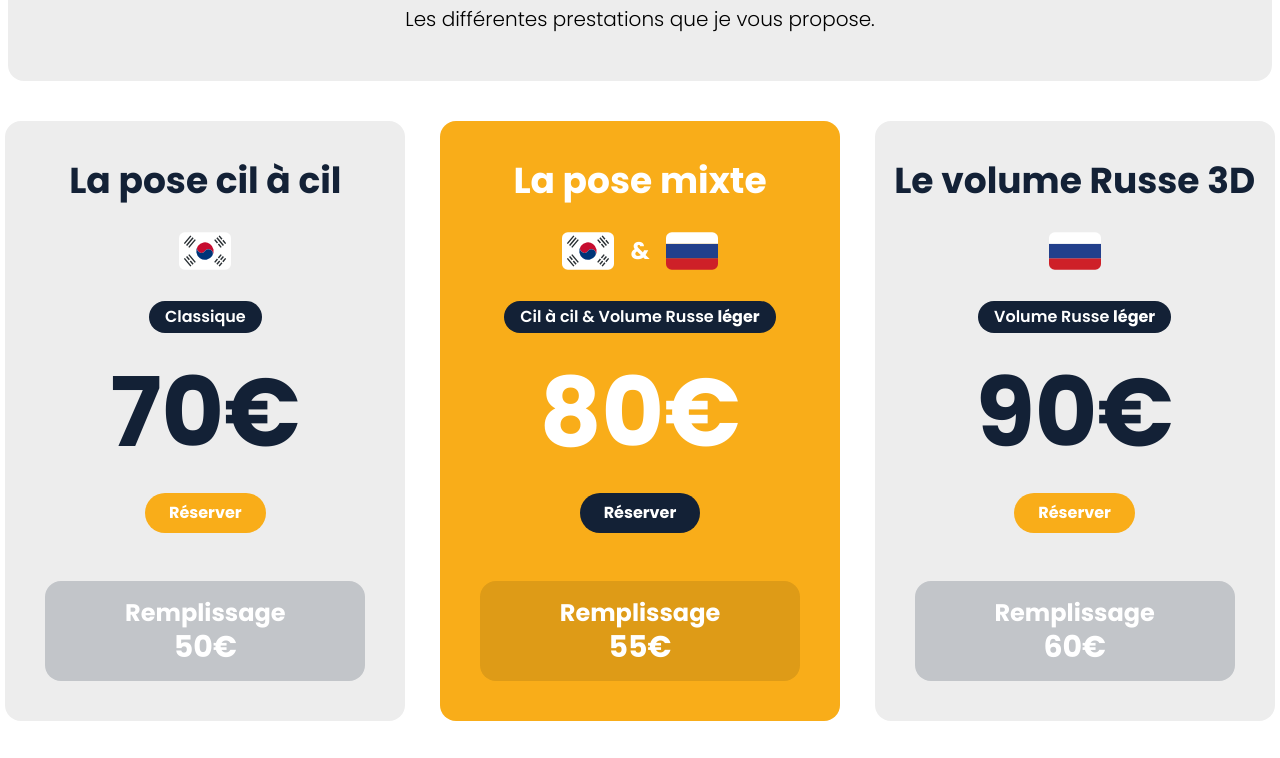
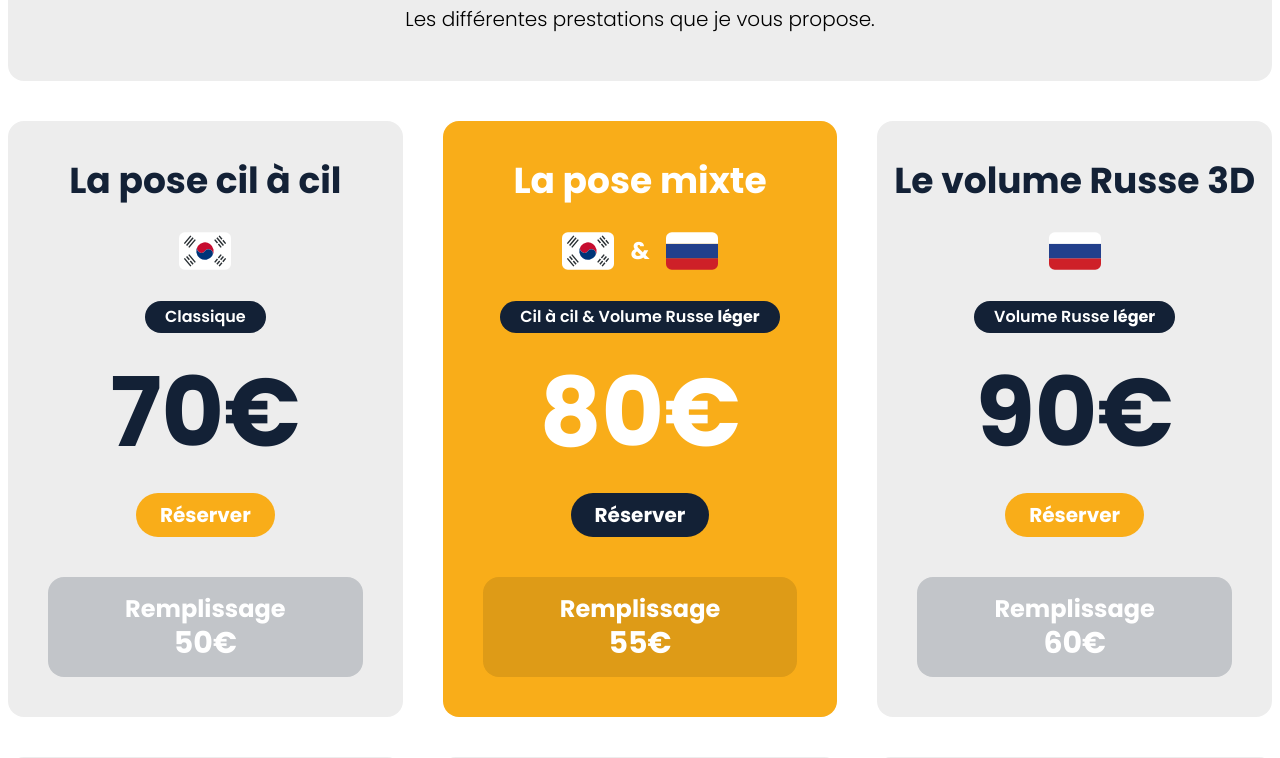
Before and after one commit to generalentropy/auxyeuxdiris, a React (Vite) app: page / in a window 1280 px wide. Shown: the part 1857-2615 px from the top of the page. Built offline with nearby package versions, Linux system fonts and the light colour scheme.

Commit message:
update card

```diff
--- a/src/components/PriceCard.jsx
+++ b/src/components/PriceCard.jsx
@@ -22,7 +22,7 @@ function PriceCard({ card }) {
   return (
     <div
       className={classNames(
-        "flex h-auto w-[320px] flex-col items-center rounded-2xl pt-10 xs:h-[600px] xs:w-[400px]",
+        "flex h-auto w-full max-w-[400px] flex-col items-center rounded-2xl pt-10",
         {
           "bg-accent": isAccent,
           "bg-lightGrey": !isAccent,
@@ -41,7 +41,7 @@ function PriceCard({ card }) {
         {flagUrl && <Flags flags={flagUrl} isAccent={isAccent} />}
       </div>
 
-      <div className="rounded-full bg-primary px-4 py-1 text-base font-semibold text-white">
+      <div className="rounded-full bg-primary px-5 py-1 text-base font-semibold text-white">
         {formattedPill}
       </div>
 
@@ -56,7 +56,7 @@ function PriceCard({ card }) {
 
       <div
         className={classNames(
-          "cursor-pointer rounded-full px-6 py-2 text-base font-bold text-white transition-colors",
+          "cursor-pointer rounded-full px-6 py-2 text-base font-bold text-white transition-colors sm:text-xl",
           {
             "bg-primary hover:bg-primaryLighter": isAccent,
             "bg-accent hover:bg-accentDarker": !isAccent,
```
